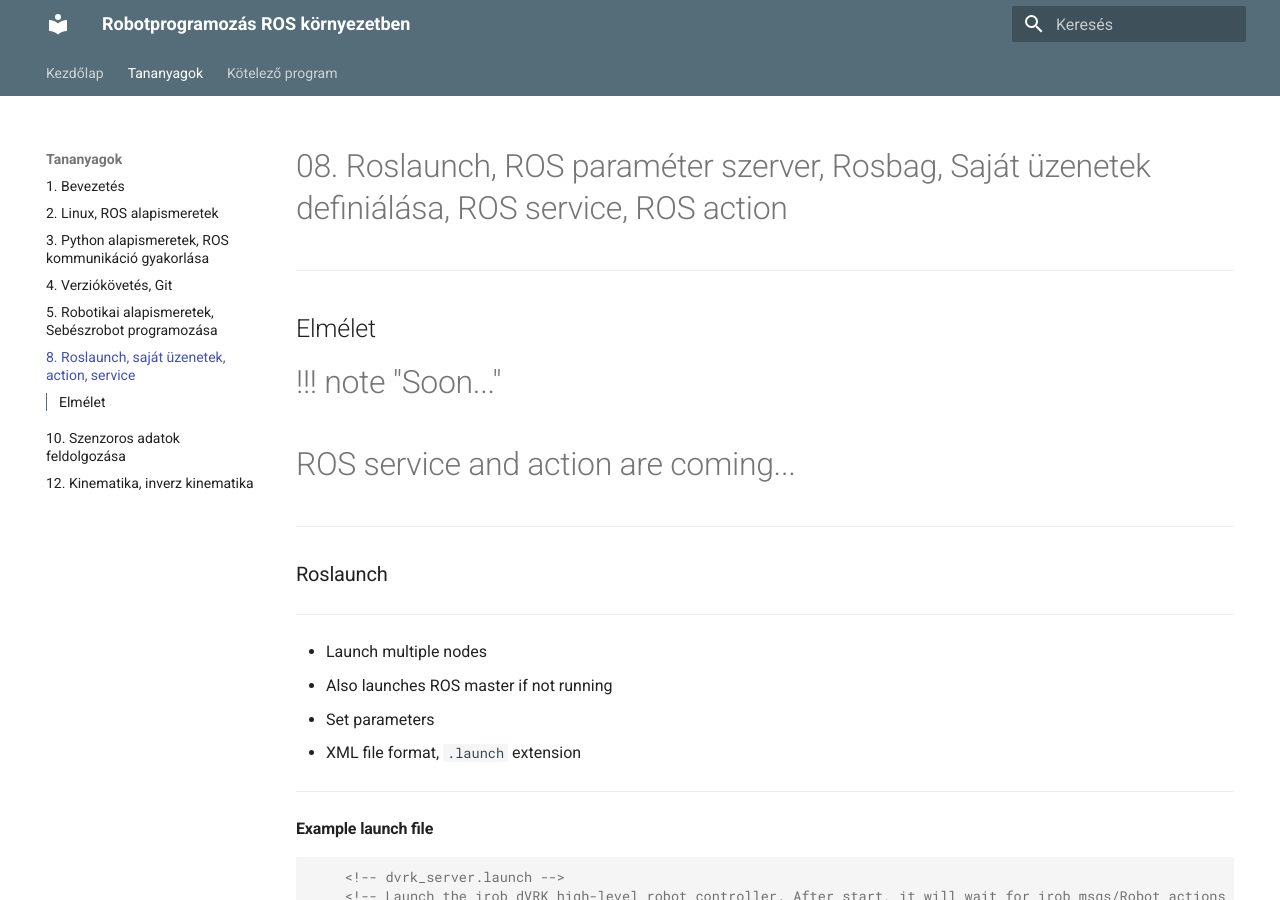
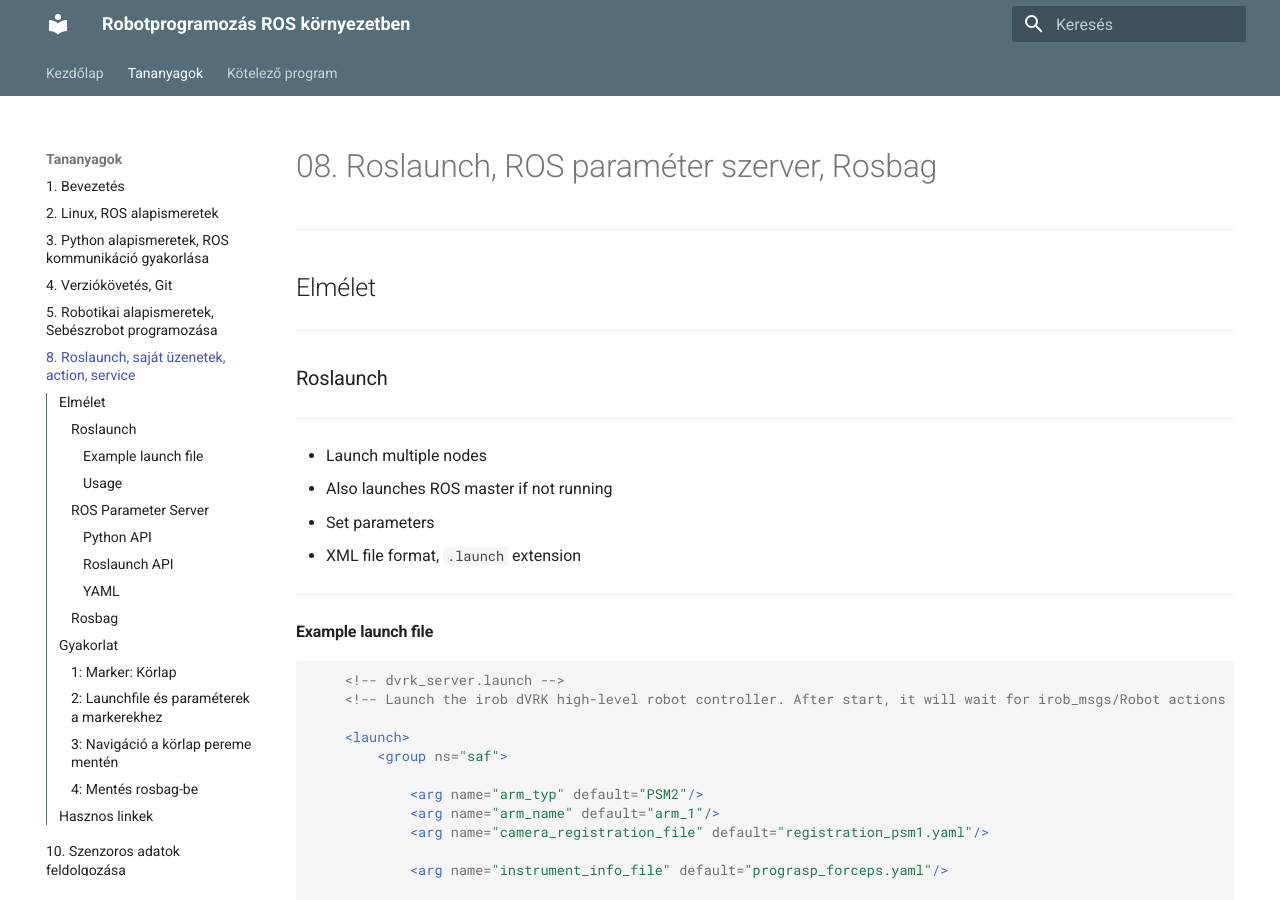
Before and after one commit to ABC-iRobotics/advanced_ros_course_materials_hu, an MkDocs documentation site: the page built from docs/08_roslaunch.md, in a window 1280 px wide and 900 px high. Built offline with MkDocs 1.6.1 and Material for MkDocs 9.7.7, drawn with Linux system fonts in a browser that asks for light colours.

Commit message:
Rosbag 2

```diff
--- a/docs/08_roslaunch.md
+++ b/docs/08_roslaunch.md
@@ -4,15 +4,13 @@
 tags: Lectures, ROS course
 ---
 
-# 08. Roslaunch, ROS paraméter szerver, Rosbag, Saját üzenetek definiálása, ROS service, ROS action
+# 08. Roslaunch, ROS paraméter szerver, Rosbag
 
 ---
 
 
 ## Elmélet
 
-#!!! note "Soon..."
-#    ROS service and action are coming...
 
 
 ---
```
Also changed, not shown: docs/index.md (+1 -1 lines).
